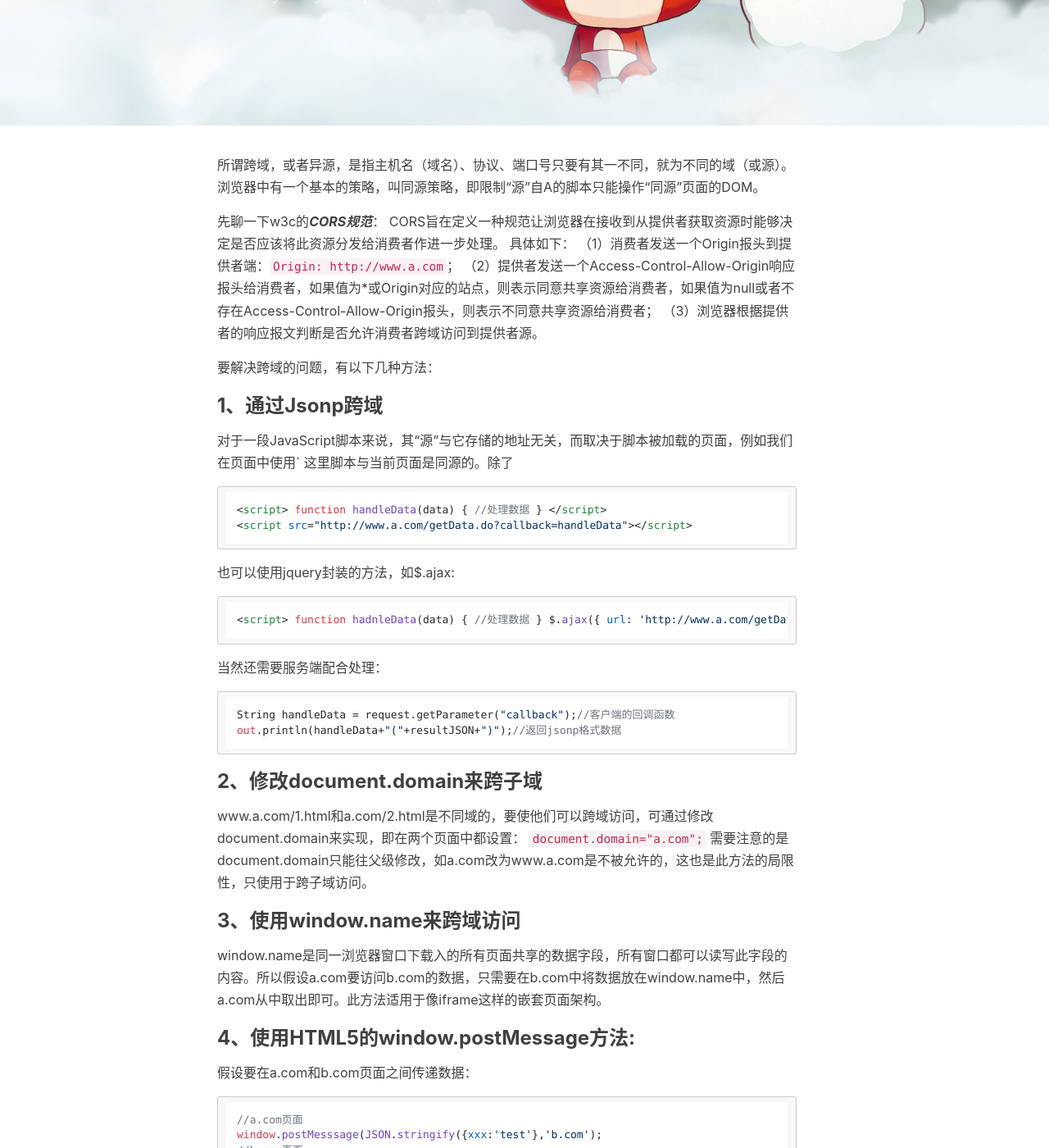
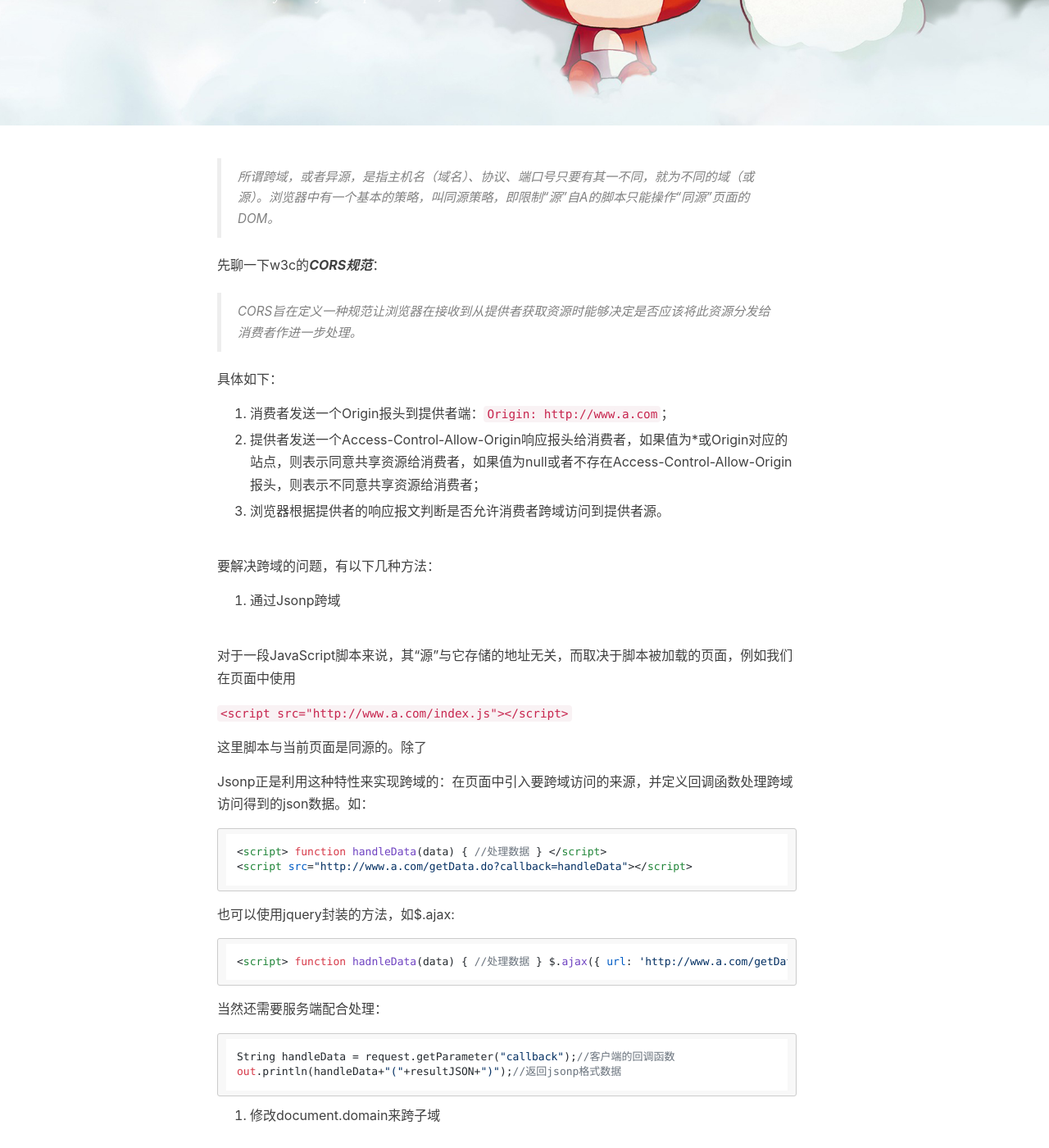
Before and after one commit to smart-Jenny/smart-Jenny.github.io, a Jekyll site: the page built from _posts/2015-09-23-js-cross-domain.md, in a window 1280 px wide and 1400 px high, scrolled down 304 px. Shown: the whole window at 82% size. Built offline with Jekyll 4.4.1, drawn with Linux system fonts in a browser that asks for light colours; nearby versions of some CDN libraries; comment, search, counter and statistics services are not loaded; some of the changed text lies outside the part shown.

Commit message:
文章样式修复

````diff
--- a/_posts/2015-09-23-js-cross-domain.md
+++ b/_posts/2015-09-23-js-cross-domain.md
@@ -6,21 +6,31 @@ author: "Jenny"
 tags: [javascript,xss,csrf,跨域]
 ---
 
-所谓跨域，或者异源，是指主机名（域名）、协议、端口号只要有其一不同，就为不同的域（或源）。浏览器中有一个基本的策略，叫同源策略，即限制“源”自A的脚本只能操作“同源”页面的DOM。
+> 所谓跨域，或者异源，是指主机名（域名）、协议、端口号只要有其一不同，就为不同的域（或源）。浏览器中有一个基本的策略，叫同源策略，即限制“源”自A的脚本只能操作“同源”页面的DOM。
 
 先聊一下w3c的***CORS规范***：
-CORS旨在定义一种规范让浏览器在接收到从提供者获取资源时能够决定是否应该将此资源分发给消费者作进一步处理。
+> CORS旨在定义一种规范让浏览器在接收到从提供者获取资源时能够决定是否应该将此资源分发给消费者作进一步处理。
+
 具体如下：
-（1）消费者发送一个Origin报头到提供者端：`Origin: http://www.a.com`；
-（2）提供者发送一个Access-Control-Allow-Origin响应报头给消费者，如果值为*或Origin对应的站点，则表示同意共享资源给消费者，如果值为null或者不存在Access-Control-Allow-Origin报头，则表示不同意共享资源给消费者；
-（3）浏览器根据提供者的响应报文判断是否允许消费者跨域访问到提供者源。
+
+1. 消费者发送一个Origin报头到提供者端：`Origin: http://www.a.com`；
+
+2. 提供者发送一个Access-Control-Allow-Origin响应报头给消费者，如果值为*或Origin对应的站点，则表示同意共享资源给消费者，如果值为null或者不存在Access-Control-Allow-Origin报头，则表示不同意共享资源给消费者；
+
+3. 浏览器根据提供者的响应报文判断是否允许消费者跨域访问到提供者源。
 
 要解决跨域的问题，有以下几种方法：
-### 1、通过Jsonp跨域
+
+1. 通过Jsonp跨域
+
 对于一段JavaScript脚本来说，其“源”与它存储的地址无关，而取决于脚本被加载的页面，例如我们在页面中使用<script>引入存储在其他域的脚本文件：
+
 `<script src="http://www.a.com/index.js"></script>`
+
 这里脚本与当前页面是同源的。除了<script>，还有<img>、<iframe>、<link>等都具有跨域加载资源的能力。
+
 Jsonp正是利用这种特性来实现跨域的：在页面中引入要跨域访问的来源，并定义回调函数处理跨域访问得到的json数据。如：
+
 ```
 <script>
 function handleData(data) {
@@ -29,7 +39,9 @@ function handleData(data) {
 </script>
 <script src="http://www.a.com/getData.do?callback=handleData"></script>
 ```
+
 也可以使用jquery封装的方法，如$.ajax:
+
 ```
 <script>
 function hadnleData(data) {
@@ -43,20 +55,30 @@ $.ajax({
 });
 </script>
 ```
+
 当然还需要服务端配合处理：
 
 ```
 String handleData = request.getParameter("callback");//客户端的回调函数
 out.println(handleData+"("+resultJSON+")");//返回jsonp格式数据
 ```
-### 2、修改document.domain来跨子域
+
+2. 修改document.domain来跨子域
+
 www.a.com/1.html和a.com/2.html是不同域的，要使他们可以跨域访问，可通过修改document.domain来实现，即在两个页面中都设置：
+
 `document.domain="a.com";`
+
 需要注意的是document.domain只能往父级修改，如a.com改为www.a.com是不被允许的，这也是此方法的局限性，只使用于跨子域访问。
-### 3、使用window.name来跨域访问
+
+3. 使用window.name来跨域访问
+
 window.name是同一浏览器窗口下载入的所有页面共享的数据字段，所有窗口都可以读写此字段的内容。所以假设a.com要访问b.com的数据，只需要在b.com中将数据放在window.name中，然后a.com从中取出即可。此方法适用于像iframe这样的嵌套页面架构。
-### 4、使用HTML5的window.postMessage方法:
+
+4. 使用HTML5的window.postMessage方法
+
 假设要在a.com和b.com页面之间传递数据：
+
 ```
 //a.com页面
 window.postMesssage(JSON.stringify({xxx:'test'},'b.com');
````
Also changed, not shown: other parts of _posts/2015-09-23-js-cross-domain.md (+15 -3 lines).
